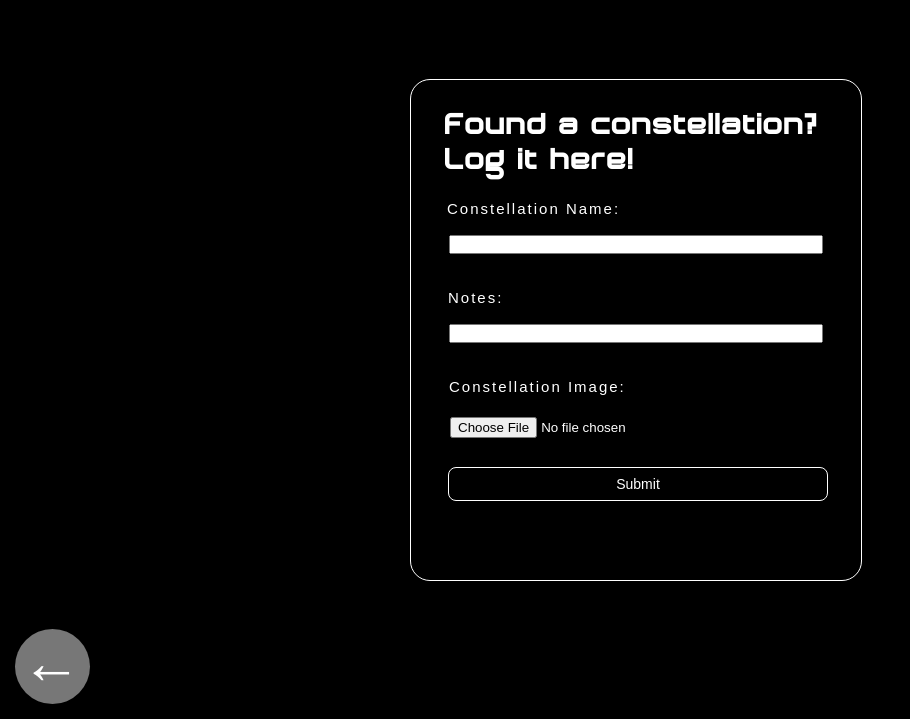
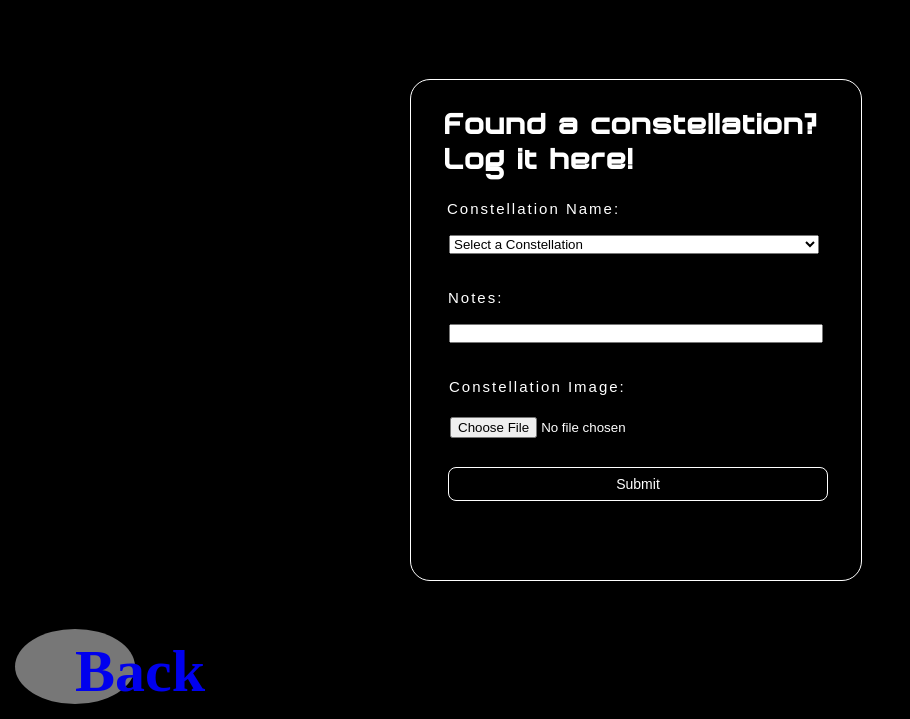
Before and after one commit to rebeccayu2015/starsite, a Django app: page /submit in a window 1280 px wide. Shown: the part 81-800 px from the top of the page, without its empty margins (0-910 px from the left). Run offline with Django 4.2, Linux system fonts and the light colour scheme; some libraries are stand-ins or nearby versions.

Commit message:
Added dropdown

```diff
--- a/core/templates/core/submit.html
+++ b/core/templates/core/submit.html
@@ -7,12 +7,17 @@
 {% block content %}
 
 <div class="item-form">
-    <h2>Found a constellation? Log it here!</h2>
+  <h2>Found a constellation? Log it here!</h2>
   <form method="POST" enctype="multipart/form-data">
-        {% csrf_token %}
-        <div id="form-col-1">
-          <h3 id="const" for="const-name"> Constellation Name:</h3><br>
-          <input type="text" id ="const-name" name="const-name" placeholder="" required><br>
+      {% csrf_token %}
+      <div id="form-col-1">
+          <h3 id="const" for="const-name">Constellation Name:</h3><br>
+          <select id="const-name" name="const-name" required>
+              <option value="">Select a Constellation</option>
+              {% for constellation in constellations %}
+                  <option value="{{ constellation.value }}">{{ constellation.name }}</option>
+              {% endfor %}
+          </select><br>
 
           <h3 id="note" for="notes">Notes:</h3><br>
           <input type="text" id="notes" name="notes" placeholder="" required><br>
@@ -20,13 +25,17 @@
           <h3 id="special-label">Constellation Image:</h3><br>
 
           <h3 for="image" class="drop-container">
-            <input type="file" accept="image/png, image/jpeg, image/jpg" id="special-input" name="image" required>
+              <input type="file" accept="image/png, image/jpeg, image/jpg" id="special-input" name="image" required>
           </h3>
-        </div>
+      </div>
 
-        <button type="submit" id="form-submit-button"> Submit </button>
+      <button type="submit" id="form-submit-button">Submit</button>
   </form>
 </div>
 
-<a id="form-back-button" href="{% url 'home' %}" style="text-decoration:none;">←</a>
+<button title="Back to gallery!" id="form-back-button">
+  <a href="{% url 'home' %}" style="text-decoration:none;">Back</a>
+</button>
+
+
 {% endblock %}
```
